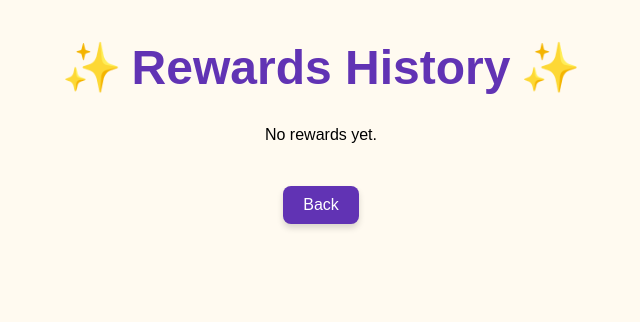
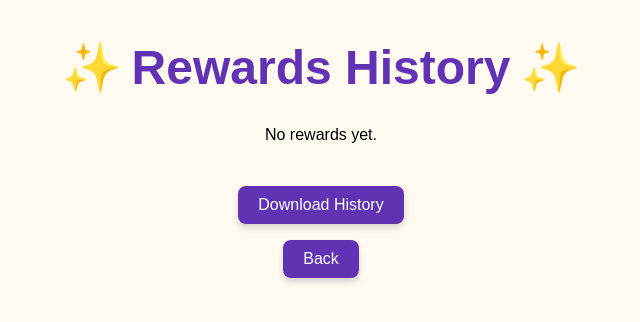
Before and after one commit to mimi2626/rewarder, a Flask app: page /history in a window 1280 px wide. Shown: the top 322 px of the page, without its empty margins (319-959 px from the left). Run offline with Flask 3, Linux system fonts and the light colour scheme; some web fonts are replaced.

Commit message:
download button back

```diff
--- a/templates/history.html
+++ b/templates/history.html
@@ -29,6 +29,9 @@
     <p>No rewards yet.</p>
     {% endif %}
     <br />
+    <form action="/download" method="get">
+        <button type="submit">Download History</button>
+    </form>
     <form action="/" method="get">
         <button type="submit">Back</button>
     </form>
```
